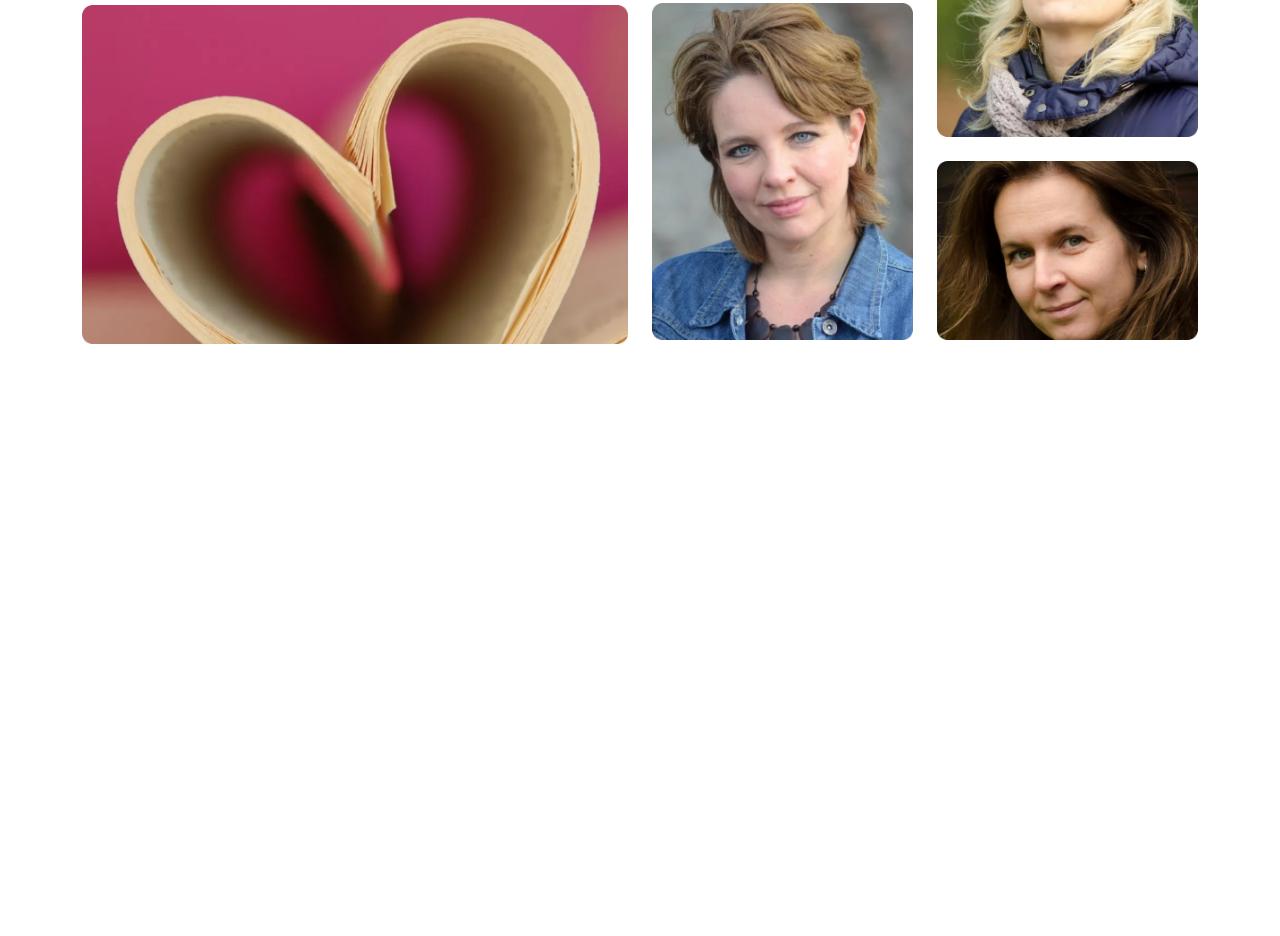
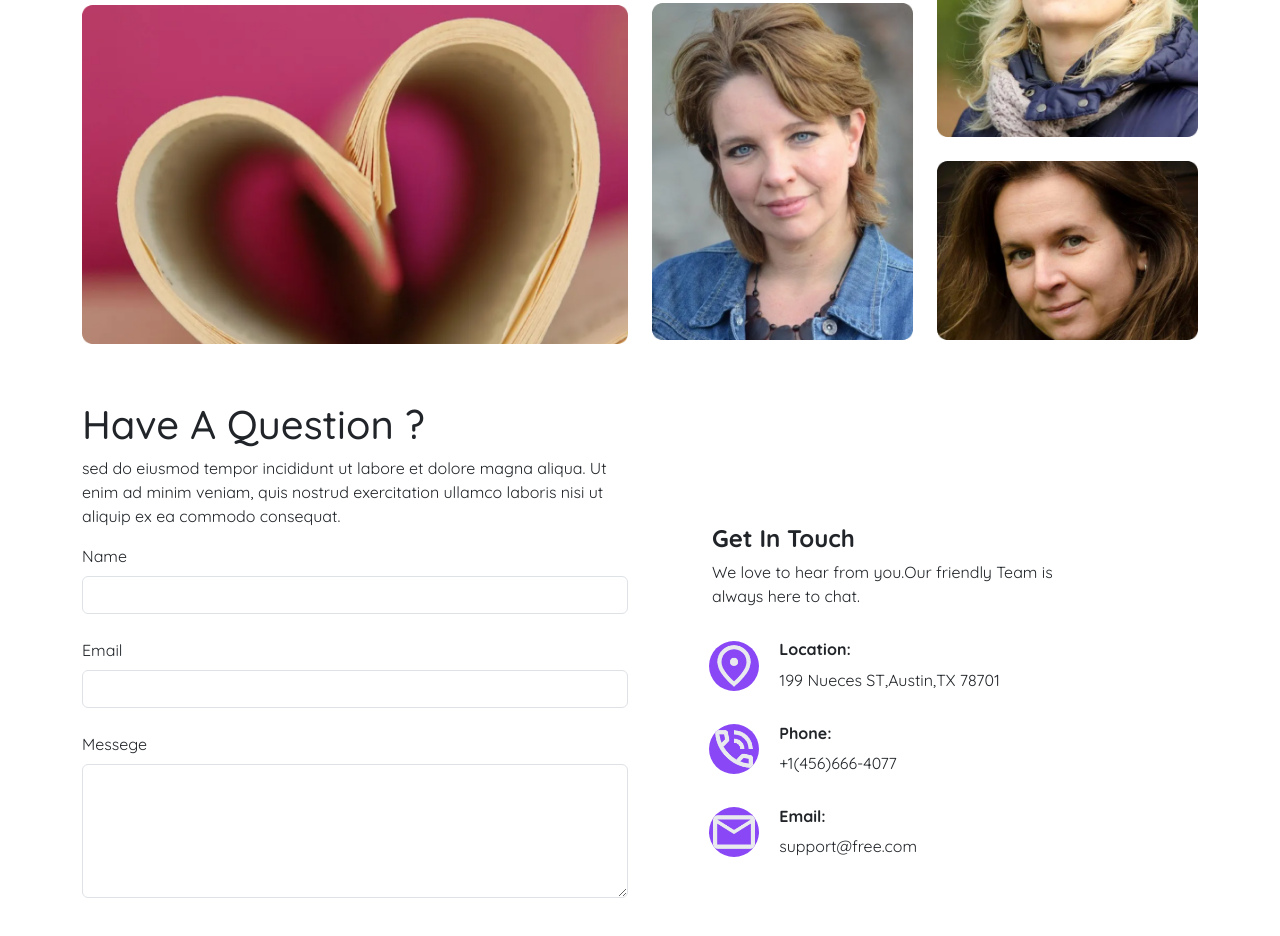
Before and after one commit to dipu59/Bootstrap-Assignmentt, a plain HTML site: page index.html in a window 1280 px wide. Shown: the part 3993-4929 px from the top of the page. Before the commit the page ends 4337 px from the top, so only its background shows below. Drawn offline with nearby package versions, Linux system fonts and the light colour scheme.

Commit message:
Form Section Add

```diff
--- a/index.html
+++ b/index.html
@@ -444,6 +444,106 @@
 
 
 
+    <!-- this is Form-Section start -->
+    <div class="form-section container">
+      <div class="row" style="margin-bottom: 80px">
+        <div class="col-6 pt-5 mt-2">
+          <h1>Have A Question ?</h1>
+          <p>
+            sed do eiusmod tempor incididunt ut labore et dolore magna aliqua.
+            Ut enim ad minim veniam, quis nostrud exercitation ullamco laboris
+            nisi ut aliquip ex ea commodo consequat.
+          </p>
+
+          <form class="" action="#">
+            <label class="form-label" for="name">Name</label>
+            <input class="form-control" id="name type="text">
+            <br />
+            <label class="form-label" for="email">Email</label>
+            <input class="form-control" type="email" id="email" />
+            <br />
+            <label class="form-label" for="messege">Messege</label><br />
+            <textarea
+              class="form-control"
+              cols="10"
+              rows="5"
+              id="messege"
+            ></textarea>
+          </form>
+        </div>
+        <div class="col-6 d-grid align-content-end justify-content-center">
+          <div class="row">
+            <div class="form-div ms-5 ps-4 pe-4 pb-4 rounded-4 w-75">
+              <h4 class="fw-bold pt-5">Get In Touch</h4>
+              <p>
+                We love to hear from you.Our friendly Team is always here to
+                chat.
+              </p>
+              <div class="row">
+                <div
+                  class="col-2 d-grid justify-content-center align-content-center"
+                >
+                  <img
+                    src="img-others/location_on_24dp_E8EAED_FILL0_wght400_GRAD0_opsz24.png"
+                    alt=""
+                    style="
+                      background-color: #8a47f6;
+                      border-radius: 50%;
+                      height: 50px;
+                    "
+                  />
+                </div>
+                <div class="col-10 pt-3">
+                  <h6 class="fw-bold">Location:</h6>
+                  <p>199 Nueces ST,Austin,TX 78701</p>
+                </div>
+              </div>
+              <div class="row">
+                <div
+                  class="col-2 d-grid justify-content-center align-content-center"
+                >
+                  <img
+                    src="img-others/phone_in_talk_24dp_E8EAED_FILL0_wght400_GRAD0_opsz24.png"
+                    alt=""
+                    style="
+                      background-color: #8a47f6;
+                      border-radius: 50%;
+                      height: 50px;
+                    "
+                  />
+                </div>
+                <div class="col-10 pt-3">
+                  <h6 class="fw-bold">Phone:</h6>
+                  <p>+1(456)666-4077</p>
+                </div>
+              </div>
+              <div class="row">
+                <div
+                  class="col-2 d-grid justify-content-center align-content-center"
+                >
+                  <img
+                    src="img-others/mail_24dp_E8EAED_FILL0_wght400_GRAD0_opsz24.png"
+                    alt=""
+                    style="
+                      background-color: #8a47f6;
+                      border-radius: 50%;
+                      height: 50px;
+                    "
+                  />
+                </div>
+                <div class="col-10 pt-3">
+                  <h6 class="fw-bold">Email:</h6>
+                  <p>support@free.com</p>
+                </div>
+              </div>
+            </div>
+          </div>
+        </div>
+      </div>
+    </div>
+    <!-- this is Form-Section end -->
+
+
 
 
 
```
